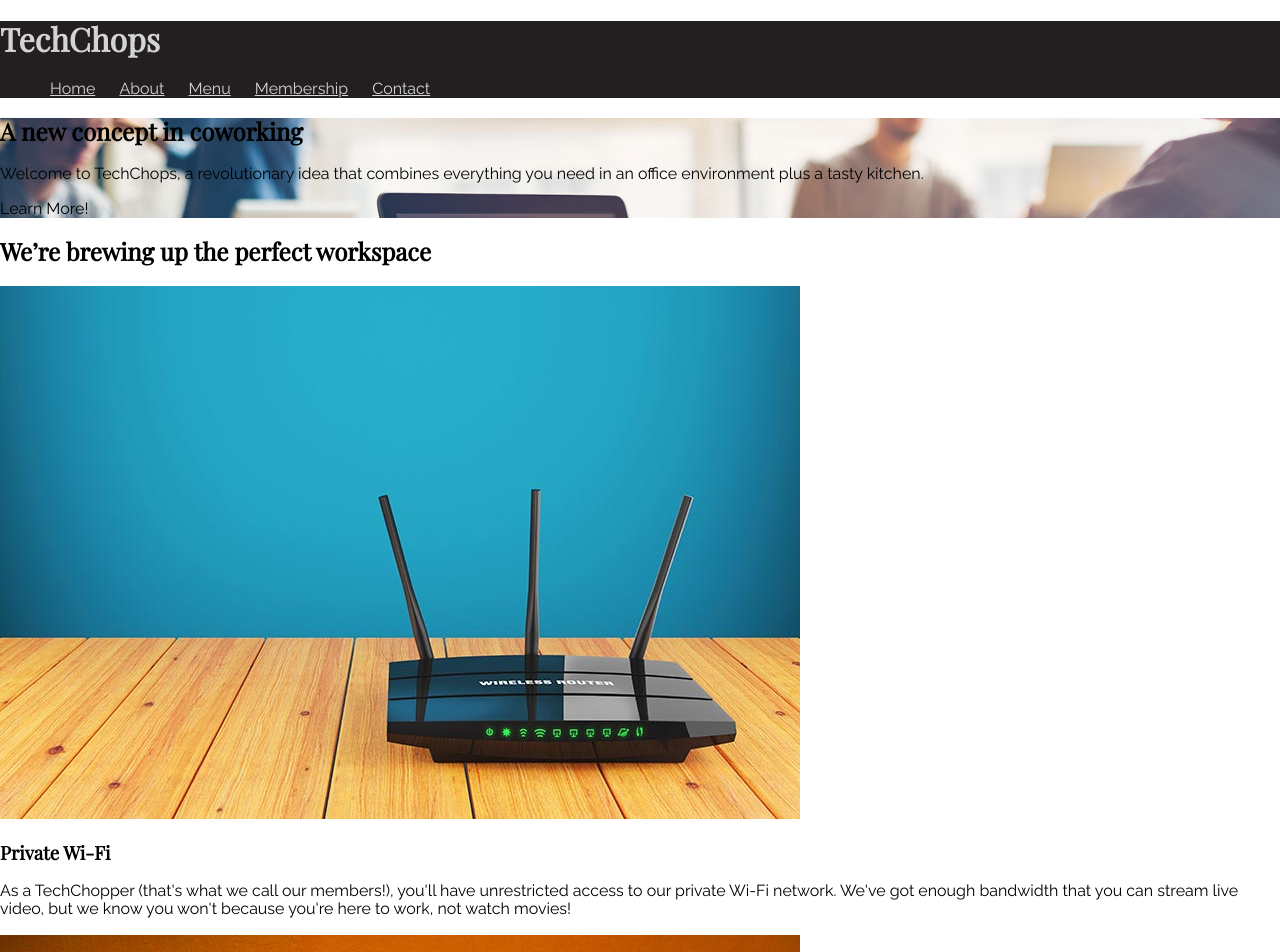
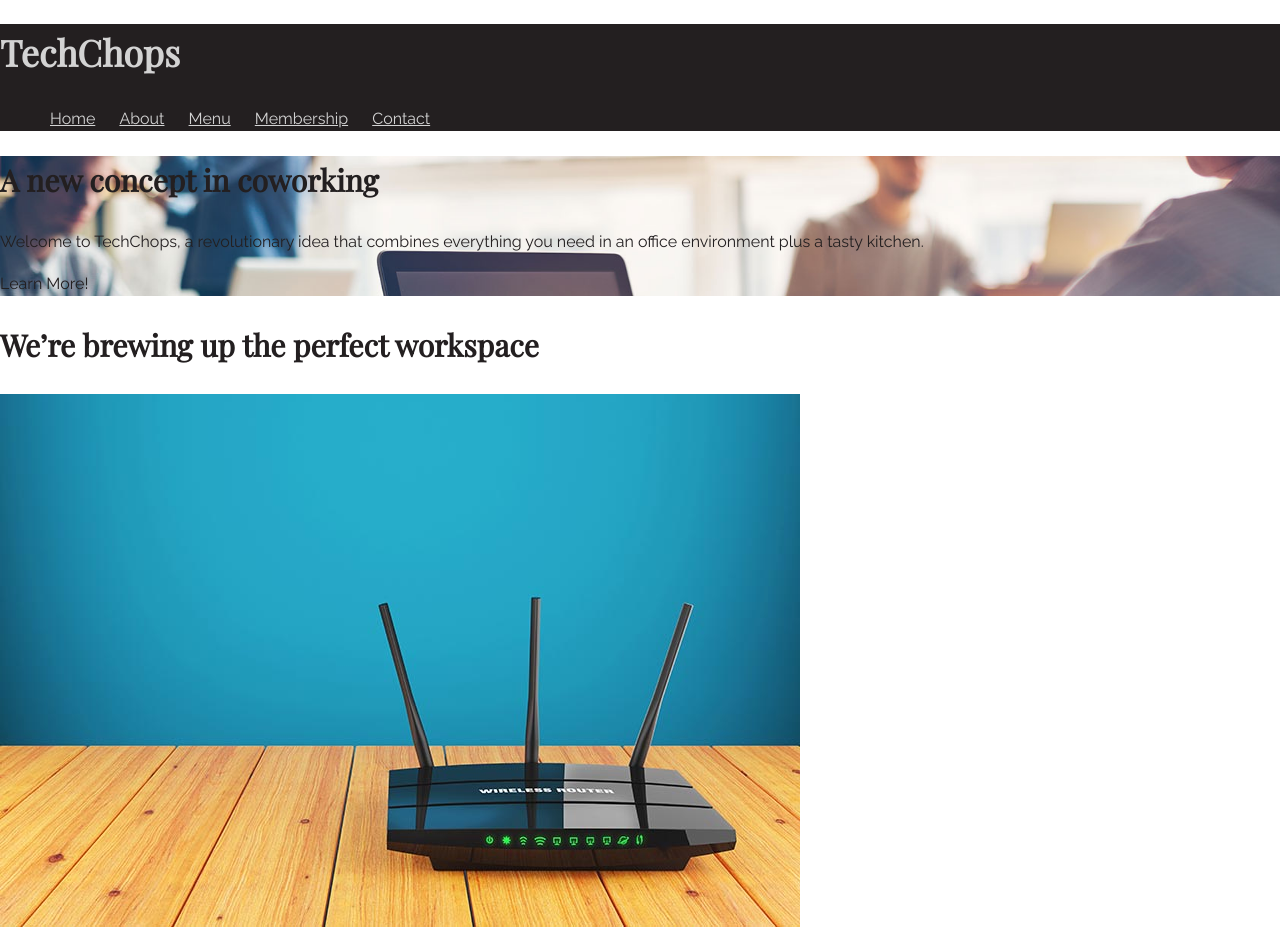
Before and after one commit to edwinchen85/techchops_site, a website: page index.html in a window 1280 px wide. Shown: the top 952 px of the page. Drawn offline with nearby package versions, Linux system fonts and the light colour scheme.

Commit message:
Add base typography styles to body and headings

```diff
--- a/assets/scss/partials/_base.scss
+++ b/assets/scss/partials/_base.scss
@@ -1,9 +1,24 @@
 body {
   font-family: $sans-serif;
+  color: $black;
+  font-size: 16px;
+  line-height: 1.6;
 }
 
 h1, h2, h3, h4, h5, h6 {
   font-family: $serif;
+}
+
+h1 {
+  font-size: 36px;
+}
+
+h2 {
+  font-size: 30px;
+}
+
+h3 {
+  font-size: 26px;
 }
 
 // Forms
```
Also changed, not shown: css/style.css.
